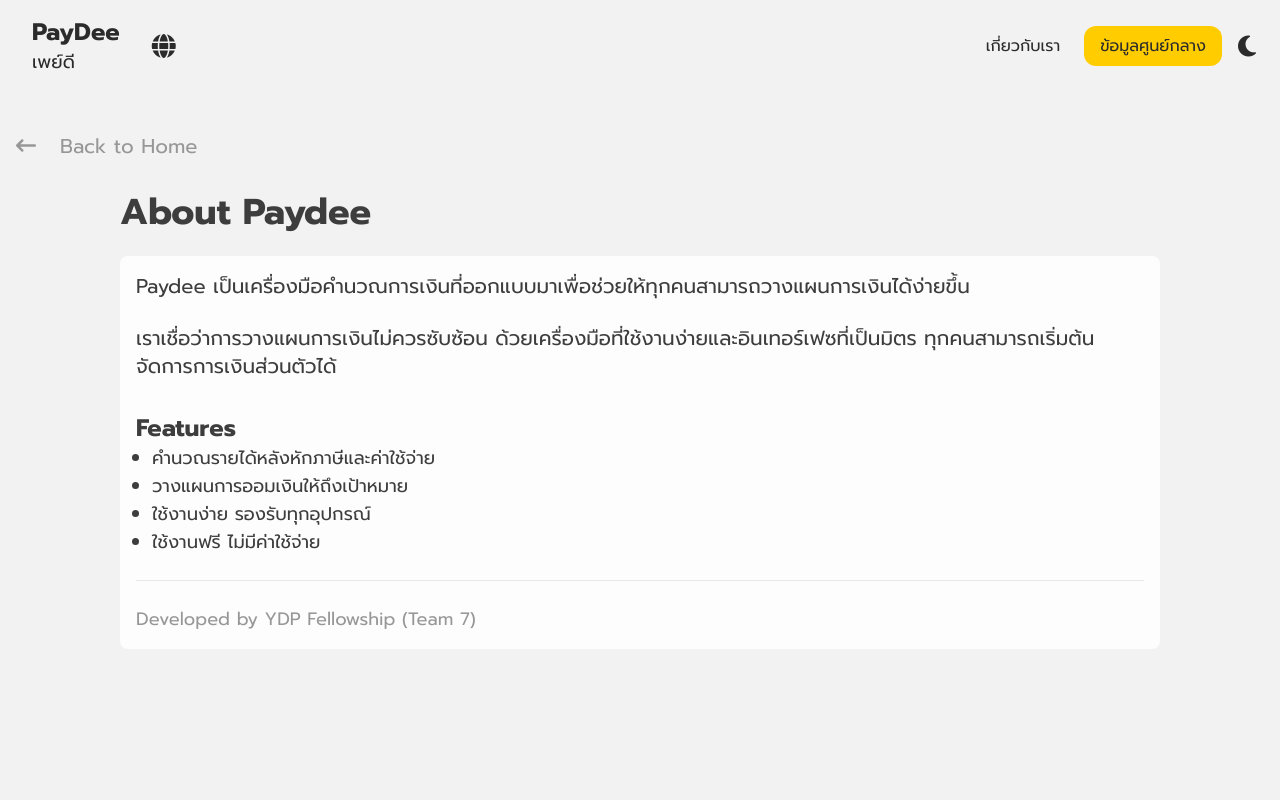
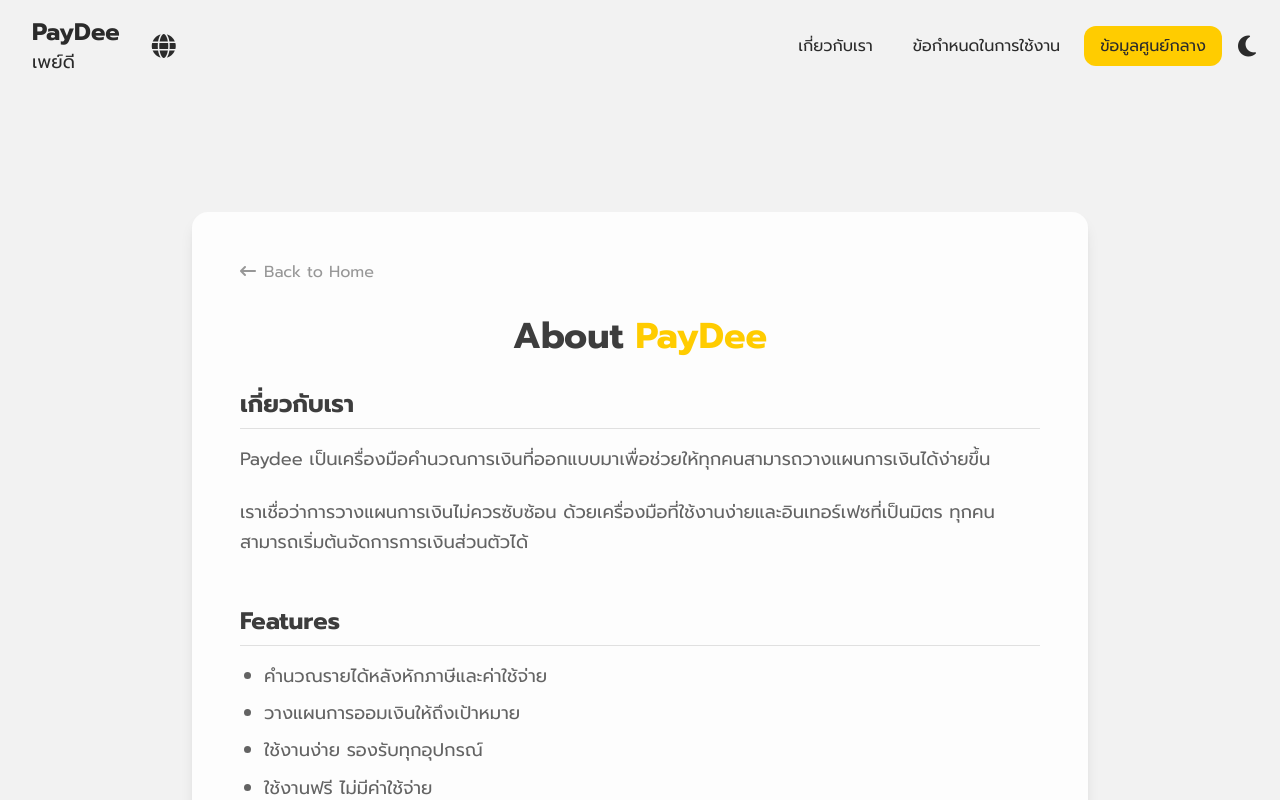
Before and after one commit to BossTheDev2209/paydee, a React (Vite) app: page /about-us in a window 1280 px wide. Shown: the top 800 px of the page. Built offline with nearby package versions, Linux system fonts and the light colour scheme; a web font is replaced by a local one.

Commit message:
Policy mockup

```diff
--- a/src/layout/Header.jsx
+++ b/src/layout/Header.jsx
@@ -43,6 +43,12 @@
             <Link to="/about-us">
               <button className="btn-base hover:bg-[#f2f2f2] dark:hover:bg-[#353535] text-[#2b2b2b] dark:text-[#f2f1f1] hover:scale-[1.02] active:scale-[0.98] transition-all duration-200">
                 เกี่ยวกับเรา
+              </button>
+            </Link>
+
+            <Link to="Policy">
+              <button className="btn-base hover:bg-[#f2f2f2] dark:hover:bg-[#353535] text-[#2b2b2b] dark:text-[#f2f1f1] hover:scale-[1.02] active:scale-[0.98] transition-all duration-200">
+                ข้อกำหนดในการใช้งาน
               </button>
             </Link>
 
@@ -125,8 +131,8 @@
                 key={index}
                 onClick={handleClick}
                 className={`cursor-pointer flex justify-center items-center h-10 rounded-xl transition-colors hover:bg-[#f2f2f2] dark:hover:bg-[#303030] border-[#979797] dark:border-[#303030] hover:border ${currentpPath === item.path
-                    ? "font-bold bg-[#f2f2f2] dark:bg-[#303030] border border-[#979797] dark:border-[#303030]"
-                    : ""
+                  ? "font-bold bg-[#f2f2f2] dark:bg-[#303030] border border-[#979797] dark:border-[#303030]"
+                  : ""
                   }`}
               >
                 {item.label}
--- a/src/routers/AllRoutes.jsx
+++ b/src/routers/AllRoutes.jsx
@@ -2,6 +2,7 @@
 import AboutUs from "../views/AboutUs.jsx";
 import Financial from "../views/Financial.jsx";
 import Home from "../views/Home";
+import Policy from "../views/Policy.jsx";
 import SalaryAfterTax from '../views/SalaryAfterTax.jsx';
 import SavingGoal from '../views/SavingGoal.jsx';
 
@@ -14,6 +15,7 @@
       { path: "/salary-aftertax", element: <SalaryAfterTax /> },
       { path: "/saving-goal", element: <SavingGoal /> },
       { path: "/financial", element: <Financial /> },
+      { path: "/policy", element: <Policy /> },
       { path: "/about-us", element: <AboutUs /> },
     ],
   },
--- a/src/views/AboutUs.jsx
+++ b/src/views/AboutUs.jsx
@@ -1,51 +1,58 @@
-import { useState } from "react";
-import QuickMode from "./salary-tab/QuickMode";
-import DetailedMode from "./salary-tab/DetailedMode";
 import { Link } from "react-router-dom";
 
 export default function AboutUs() {
   return (
-    <section className="w-full flex flex-col items-center">
-      <Link to="/" className="w-full">
-        <p className="w-full text-start text-base md:text-xl mb-8 text-[#979797] transition-colors duration-300">
-          <i class="fa-solid fa-arrow-left-long pr-6"></i>
+    <div className="w-full min-h-screen bg-[#f2f2f2] dark:bg-[#303030] pt-20 pb-20 px-4 transition-colors duration-300">
+      <div className="max-w-4xl mx-auto bg-[#fdfdfd] dark:bg-[#2b2b2b] rounded-2xl shadow-lg p-8 md:p-12 text-[#3d3d3d] dark:text-[#f2f1f1] transition-colors duration-300">
+        <Link to="/" className="inline-block mb-8 text-[#979797] hover:text-[#ffcc00] transition-colors">
+          <i className="fa-solid fa-arrow-left-long pr-2"></i>
           Back to Home
-        </p>
-      </Link>
+        </Link>
 
-      <h1 className="w-full md:w-10/12 text-2xl md:text-4xl font-bold text-[#3d3d3d] dark:text-[#f2f1f1] transition-colors duration-300">
-        About Paydee
-      </h1>
+        <h1 className="text-3xl md:text-4xl font-bold mb-8 text-center">
+          About <span className="text-[#ffcc00]">PayDee</span>
+        </h1>
 
-      <div className="w-full flex justify-center">
-        {/* personal detail */}
-        <section className="w-full md:w-10/12">
-          <div className="w-full p-4 bg-[#fdfdfd] dark:bg-[#202121] transition-colors duration-300 rounded-lg mt-6">
-            <p className="text-base md:text-xl text-[#3d3d3d] dark:text-[#f2f1f1] transition-colors duration-300">
+        <div className="space-y-12">
+          {/* Introduction Section */}
+          <section className="scroll-mt-24">
+            <h2 className="text-2xl font-bold mb-4 border-b border-[#e0e0e0] dark:border-[#3d3d3d] pb-2">
+              เกี่ยวกับเรา
+            </h2>
+            <p className="text-lg leading-relaxed opacity-80 mb-6">
               Paydee
               เป็นเครื่องมือคำนวณการเงินที่ออกแบบมาเพื่อช่วยให้ทุกคนสามารถวางแผนการเงินได้ง่ายขึ้น
             </p>
-            <p className="text-base md:text-xl text-[#3d3d3d] dark:text-[#f2f1f1] transition-colors duration-300 mt-6">
+            <p className="text-lg leading-relaxed opacity-80">
               เราเชื่อว่าการวางแผนการเงินไม่ควรซับซ้อน
               ด้วยเครื่องมือที่ใช้งานง่ายและอินเทอร์เฟซที่เป็นมิตร
               ทุกคนสามารถเริ่มต้นจัดการการเงินส่วนตัวได้
             </p>
-            <h1 className="w-full md:w-10/12 text-lg md:text-2xl font-bold text-[#3d3d3d] dark:text-[#f2f1f1] transition-colors duration-300 mt-8">
+          </section>
+
+          {/* Features Section */}
+          <section className="scroll-mt-24">
+            <h2 className="text-2xl font-bold mb-4 border-b border-[#e0e0e0] dark:border-[#3d3d3d] pb-2">
               Features
-            </h1>
-            <ul className="list-disc pl-4 text-sm md:text-lg text-[#3d3d3d] dark:text-[#f2f1f1] transition-colors duration-300">
+            </h2>
+            <ul className="list-disc pl-6 text-lg leading-relaxed opacity-80 space-y-2">
               <li>คำนวณรายได้หลังหักภาษีและค่าใช้จ่าย</li>
               <li>วางแผนการออมเงินให้ถึงเป้าหมาย</li>
               <li>ใช้งานง่าย รองรับทุกอุปกรณ์</li>
               <li>ใช้งานฟรี ไม่มีค่าใช้จ่าย</li>
             </ul>
-            <hr className="my-6" />
-            <p className="text-sm md:text-lg text-[#979797] dark:text-[#979797] transition-colors duration-300 text-nowrap">
+          </section>
+
+          <section className="scroll-mt-24">
+            <h2 className="text-2xl font-bold mb-4 border-b border-[#e0e0e0] dark:border-[#3d3d3d] pb-2">
+              Team
+            </h2>
+            <p className="text-lg leading-relaxed opacity-80">
               Developed by YDP Fellowship (Team 7)
             </p>
-          </div>
-        </section>
+          </section>
+        </div>
       </div>
-    </section>
+    </div>
   );
 }
--- a/src/views/Financial.jsx
+++ b/src/views/Financial.jsx
@@ -7,22 +7,22 @@
 import { useNavigate } from "react-router-dom";
 import { Link } from "react-router-dom";
 
-// function AutoModal({ show, title, message }) {
-//   if (!show) return null;
+function AutoModal({ show, title, message }) {
+  if (!show) return null; // ถ้า show = false → ไม่ render modal
 
-//   return (
-//     <div className="fixed inset-0 bg-black/40 flex items-center justify-center z-50">
-//       <div className="bg-white dark:bg-[#1e1e1e] p-6 rounded-xl w-[90%] max-w-sm shadow-lg animate-fade">
-//         <h2 className="text-xl font-semibold">{title}</h2>
-//         <p className="mt-2">{message}</p>
-//       </div>
-//     </div>
-//   );
-// }
+  return (
+    <div className="fixed inset-0 bg-black/40 flex items-center justify-center z-50">
+      <div className="bg-white dark:bg-[#1e1e1e] p-6 rounded-xl w-[90%] max-w-sm shadow-lg animate-fade">
+        <h2 className="text-xl font-semibold">{title}</h2>
+        <p className="mt-2">{message}</p>
+      </div>
+    </div>
+  );
+}
 
 export default function Financial() {
+  const [modal, setModal] = useState(false);
   const navigate = useNavigate();
-  // const [modal, setModal] = useState(false);
   const [selected, setSelected] = useState({
     status: [],
     country: [],
@@ -30,11 +30,11 @@
 
   const handleSave = (values) => {
     console.log("save:", values);
-    // setModal(true);
+    setModal(true);
     setTimeout(() => {
-      // setModal(false);
+      setModal(false);
       navigate("/");
-    });
+    }, 1000);
   };
   const status = [
     { id: 1, label: "นักเรียน/นักศึกษา" },
@@ -47,17 +47,6 @@
     { id: 2, label: "สหราชอณาจักร" },
     { id: 3, label: "สหรัฐอเมริกา" },
   ];
-
-  // const validationSchema = Yup.object({
-  //   age: Yup.string().required("กรุณากรอกข้อมูล"),
-  //   status: Yup.number().required("กรุณาเลือกสถานะ"),
-  //   country: Yup.number().required("กรุณาเลือกประเทศ"),
-  //   optional: Yup.string().required("กรุณากรอกข้อมูล"),
-  //   salary: Yup.string().required("กรุณากรอกข้อมูล"),
-  //   expenses: Yup.string().required("กรุณากรอกข้อมูล"),
-  //   saving: Yup.string().required("กรุณากรอกข้อมูล"),
-  //   debt: Yup.string().required("กรุณากรอกข้อมูล"),
-  // });
 
   return (
     <section className="w-full">
@@ -95,6 +84,14 @@
       >
         {({ setFieldValue, values, errors, touched }) => (
           <Form className="w-full">
+          <div className="bg-[#f2f2f2] text-[#3d3d3d] dark:bg-[#3d3d3d] dark:text-[#f2f1f1] transition-colors duration-300 fixed top-4 right-4 z-50 flex items-center gap-2 px-4 py-2 rounded-full shadow-lg">
+            <AutoModal
+              show={modal}
+              title="บันทึกข้อมูลสำเร็จ"
+              message="บันทึกข้อมูลเรียบร้อยแล้ว"
+            />
+          </div>
+
             <div className="w-full flex flex-wrap">
               {/* personal detail */}
               <section className="w-full md:w-6/12 p-4">
--- a/src/views/Home.jsx
+++ b/src/views/Home.jsx
@@ -26,7 +26,7 @@
     {
       id: 3,
       path: "/ai-port",
-      title: "แนะนำพอร์ตด้วย AI",
+      title: "ตัวอย่างแนวโน้มจำลองตลาดหลักทรัพย์",
       details: "แนะนำหุ้นที่เหมาะกับคุณ",
       bgColor: "#FF8CA2",
       isAi: true,
@@ -41,7 +41,7 @@
       icon: "fa-solid fa-hand-holding-dollar"
     }
   ];
-
+  {/*mockup*/}
   const category1 = [
     { id: 101, path: "#", title: "ชื่อ", details: "คำอธิบาย", bgColor: "#FFE66D" },
     { id: 102, path: "#", title: "ชื่อ", details: "คำอธิบาย", bgColor: "#FFE66D" },
@@ -58,7 +58,7 @@
 
   return (
     <div className="w-full min-h-screen pb-20 bg-[#f2f2f2] dark:bg-[#303030]">
-      {/* Hero Section */}
+      {/*Hero*/}
       <div className="w-full pt-20 pb-12 px-4 flex flex-col items-center text-center animate-fade-in">
         <h1 className="text-3xl md:text-5xl font-bold text-[#3d3d3d] dark:text-[#f2f1f1] mb-4">
           เครื่องคิดเลข<span className="text-[#ffcc00]">ทางการเงิน</span>
@@ -81,7 +81,7 @@
         </div>
       </div>
 
-      {/* Content Sections */}
+      {/*Content*/}
       <div id="calculators" className="max-w-6xl mx-auto px-4 space-y-8">
 
         <SectionContainer title="ยอดนิยม">
--- /dev/null
+++ b/src/views/Policy.jsx
@@ -0,0 +1,70 @@
+import { Link } from "react-router-dom";
+
+export default function Policy() {
+    return (
+        <div className="w-full min-h-screen bg-[#f2f2f2] dark:bg-[#303030] pt-20 pb-20 px-4 transition-colors duration-300">
+            <div className="max-w-4xl mx-auto bg-[#fdfdfd] dark:bg-[#2b2b2b] rounded-2xl shadow-lg p-8 md:p-12 text-[#3d3d3d] dark:text-[#f2f1f1] transition-colors duration-300">
+                <Link to="/" className="inline-block mb-8 text-[#979797] hover:text-[#ffcc00] transition-colors">
+                    <i className="fa-solid fa-arrow-left-long pr-2"></i>
+                    Back to Home
+                </Link>
+
+                <h1 className="text-3xl md:text-4xl font-bold mb-8 text-center">
+                    ข้อกำหนดในการใช้งาน <span className="text-[#ffcc00]">(Policy)</span>
+                </h1>
+
+                <div className="space-y-12">
+                    {/*Terms of Use*/}
+                    <section id="terms-of-use" className="scroll-mt-24">
+                        <h2 className="text-2xl font-bold mb-4 border-b border-[#e0e0e0] dark:border-[#3d3d3d] pb-2">
+                            ข้อตกลงและเงื่อนไขการใช้งาน
+                        </h2>
+                        <p className="text-lg leading-relaxed opacity-80">
+                            [Placeholder]
+                        </p>
+                    </section>
+
+                    {/*General Disclaimer*/}
+                    <section id="disclaimer" className="scroll-mt-24">
+                        <h2 className="text-2xl font-bold mb-4 border-b border-[#e0e0e0] dark:border-[#3d3d3d] pb-2">
+                            ข้อจำกัดความรับผิดชอบ (Disclaimer)
+                        </h2>
+                        <p className="text-lg leading-relaxed opacity-80">
+                            [Placeholder]
+                        </p>
+                    </section>
+
+                    {/*Salary After Tax*/}
+                    <section id="salary-tax-policy" className="scroll-mt-24">
+                        <h2 className="text-2xl font-bold mb-4 border-b border-[#e0e0e0] dark:border-[#3d3d3d] pb-2">
+                            นโยบายสำหรับ เครื่องคำนวณภาษี
+                        </h2>
+                        <p className="text-lg leading-relaxed opacity-80">
+                            [Placeholder]
+                        </p>
+                    </section>
+
+                    {/*Saving Goal*/}
+                    <section id="saving-goal-policy" className="scroll-mt-24">
+                        <h2 className="text-2xl font-bold mb-4 border-b border-[#e0e0e0] dark:border-[#3d3d3d] pb-2">
+                            นโยบายสำหรับ เครื่องคำนวณเป้าหมายการออม
+                        </h2>
+                        <p className="text-lg leading-relaxed opacity-80">
+                            [Placeholder]
+                        </p>
+                    </section>
+
+                    {/*AI Port*/}
+                    <section id="ai-port-policy" className="scroll-mt-24">
+                        <h2 className="text-2xl font-bold mb-4 border-b border-[#e0e0e0] dark:border-[#3d3d3d] pb-2">
+                            นโยบายสำหรับ ตัวอย่างแนวโน้มจำลองตลาดหลักทรัพย์
+                        </h2>
+                        <p className="text-lg leading-relaxed opacity-80">
+                            [Placeholder]
+                        </p>
+                    </section>
+                </div>
+            </div>
+        </div>
+    );
+}
```
